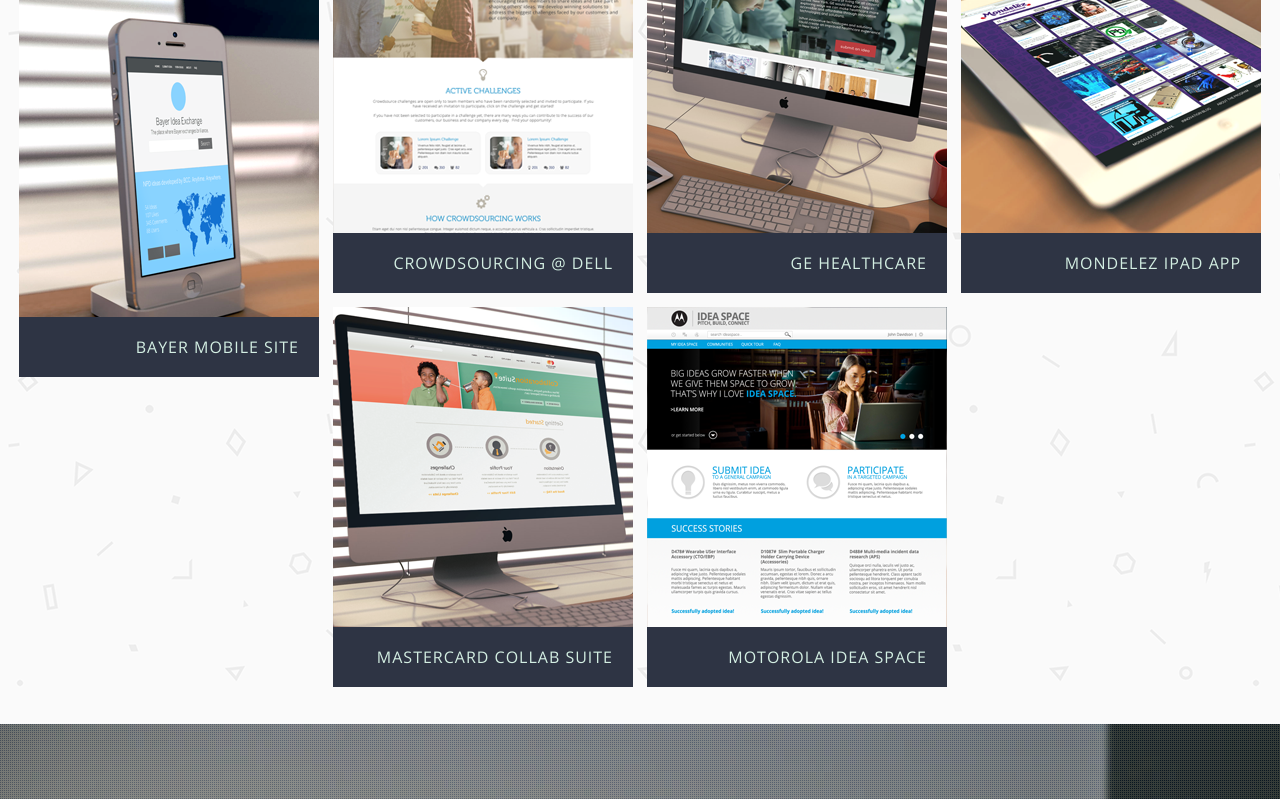
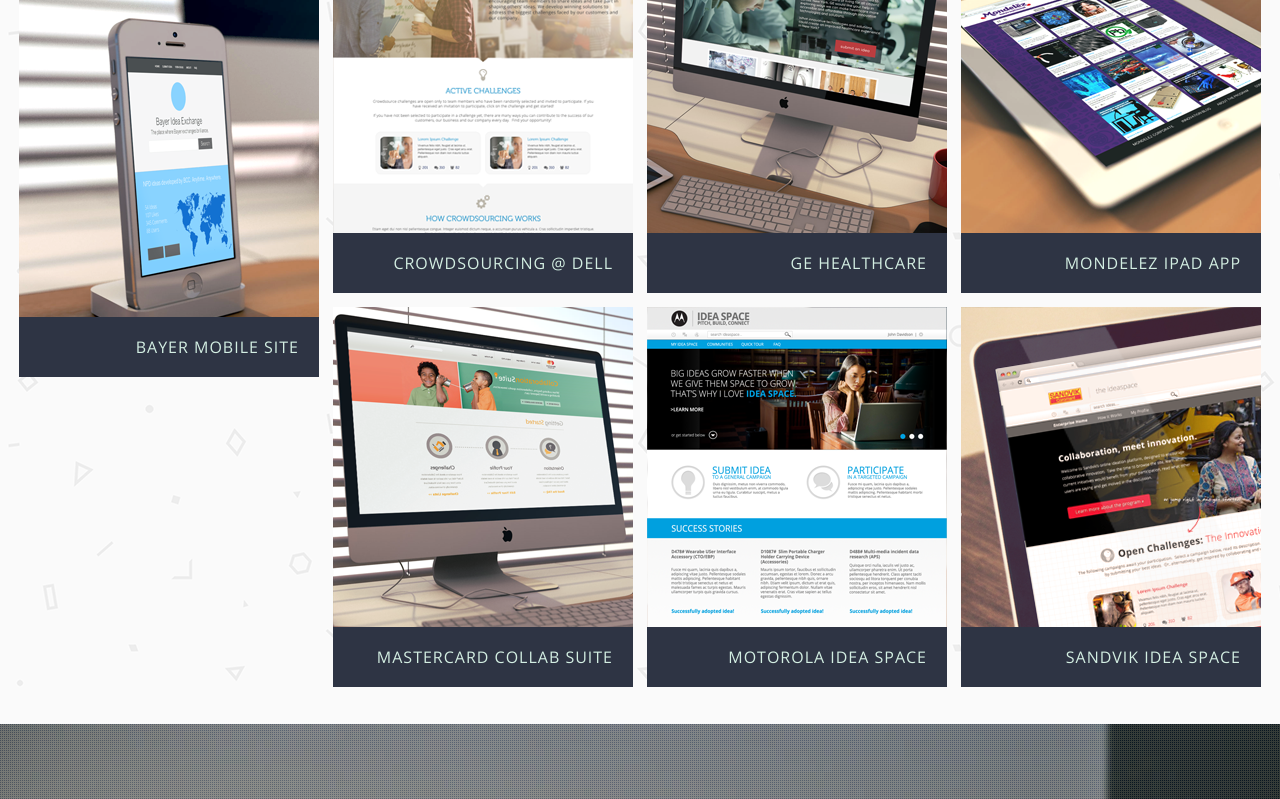
Before and after one commit to jesseleone/jesseleone.github.io, a plain HTML site: page index.html in a window 1280 px wide. Shown: the part 1218-2017 px from the top of the page. Drawn offline with nearby package versions, Linux system fonts and the light colour scheme.

Commit message:
added portfolio image

```diff
--- a/index.html
+++ b/index.html
@@ -68,10 +68,10 @@
                                 <h2>Portfolio 2013</h2>
                             </li>
                             -->
-                            <!--
-                            <li><a href="#"><img src="img/dummy.png" alt="dummy"><h3>A fantastic title</h3></a></li>
-                            -->
+
+
                             <li><a href="#"><img src="img/bg_pf9.png" alt="dummy"><h3>Motorola Idea Space</h3></a></li>
+                            <li><a href="#"><img src="img/bg_pf11.png" alt="dummy"><h3>Sandvik Idea Space</h3></a></li>
                             <!--
                             <li><a href="#"><img src="img/dummy.png" alt="dummy"><h3>A fantastic title</h3></a></li>
                             <li><a href="#"><img src="img/dummy.png" alt="dummy"><h3>A fantastic title</h3></a></li>
```
Also changed, not shown: img/bg_pf11.png (added).
